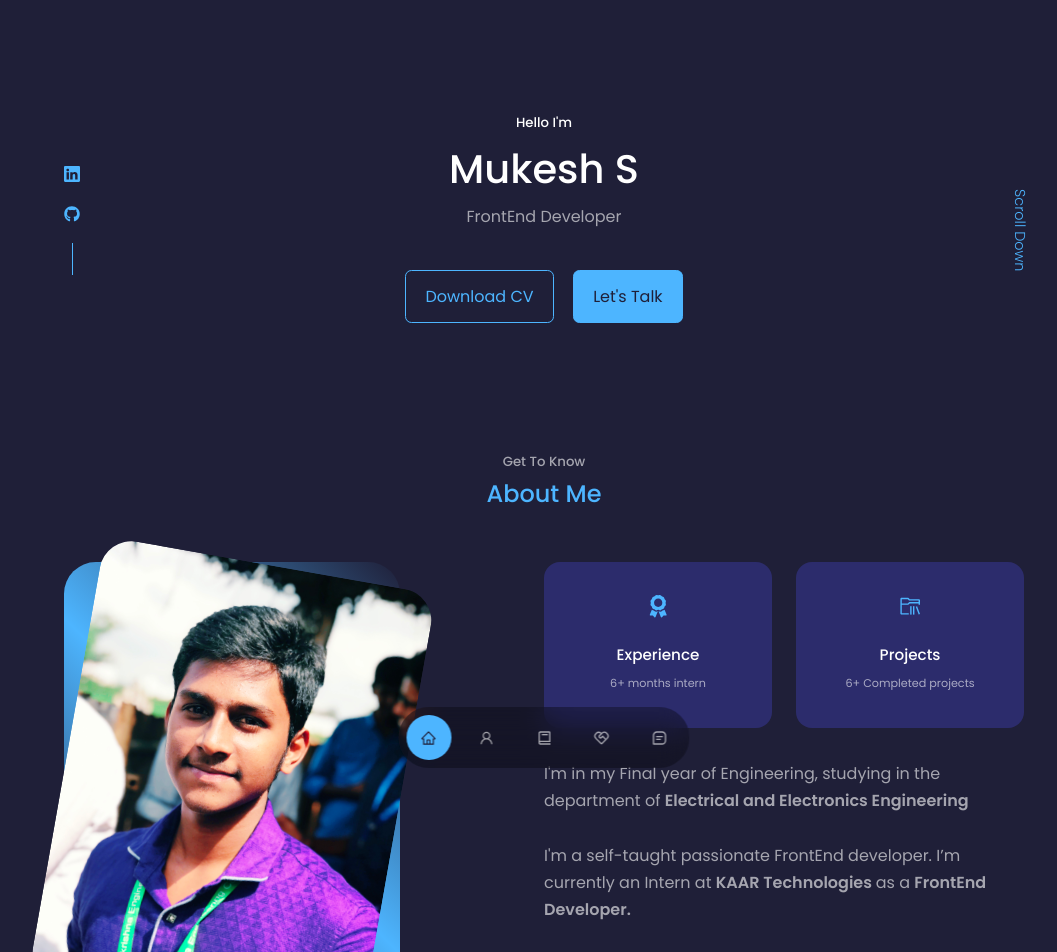
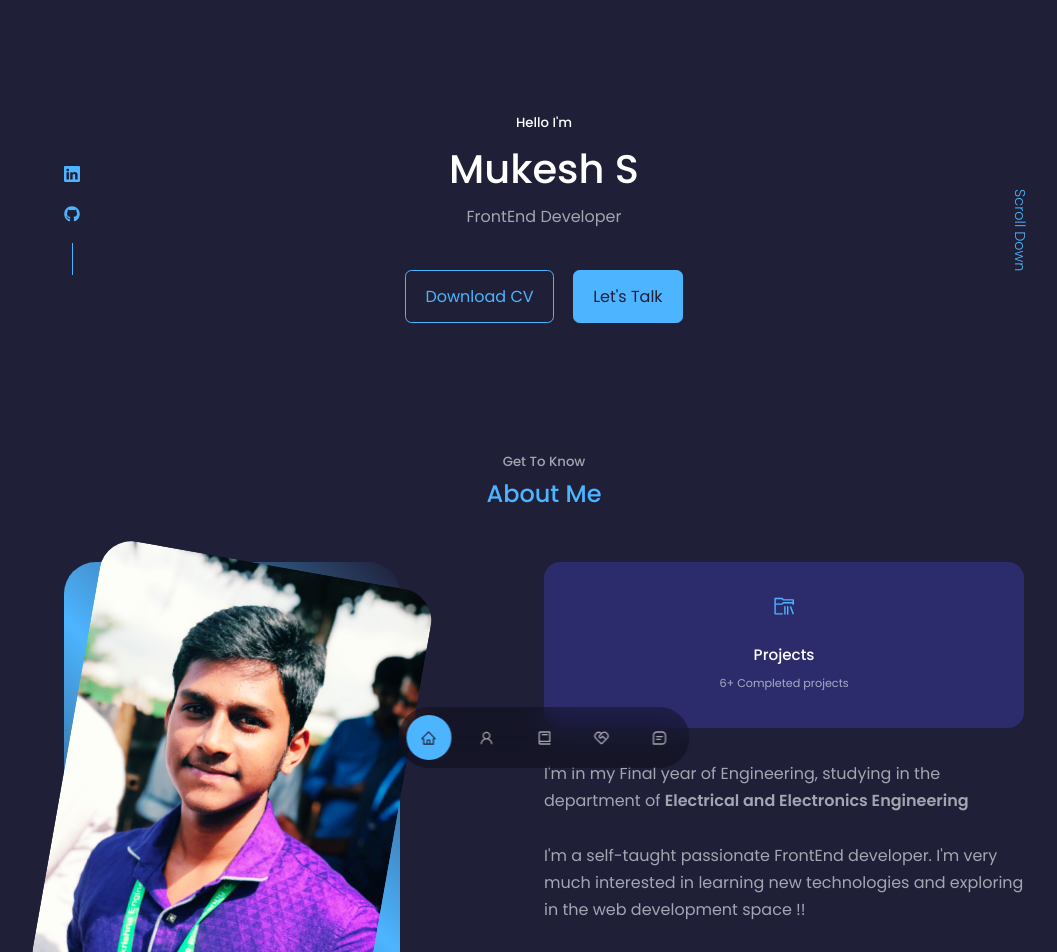
Before and after one commit to Mukesh-Sonu/portfolio, a React (Create React App) app: page / in a window 1280 px wide. Shown: the top 952 px of the page, without its empty margins (96-1153 px from the left). Built offline with nearby package versions, Linux system fonts and the light colour scheme.

Commit message:
Uploaded Resume

```diff
--- a/src/components/about/About.jsx
+++ b/src/components/about/About.jsx
@@ -1,7 +1,5 @@
 import "./about.css";
 import im2 from "../../assests/im2.jpeg";
-import { FaAward } from "react-icons/fa";
-import { FiUsers } from "react-icons/fi";
 import { VscFolderLibrary } from "react-icons/vsc";
 function About() {
   return (
@@ -12,18 +10,12 @@ function About() {
       <div className="container about__container">
         <div className="about__me">
           <div className="about__me-image">
-            <img src={im2} alt="About Image" />
+            <img src={im2} alt="About Img" />
           </div>
         </div>
 
         <div className="about__content">
           <div className="about__cards">
-            <div className="about__card">
-              <FaAward className="about__icon" />
-              <h5>Experience</h5>
-              <small>6+ months intern</small>
-            </div>
-
             <div className="about__card">
               <VscFolderLibrary className="about__icon" />
               <h5>Projects</h5>
@@ -34,9 +26,9 @@ function About() {
             I'm in my Final year of Engineering, studying in the department of{" "}
             <strong>Electrical and Electronics Engineering </strong> <br />
             <br />
-            I'm a self-taught passionate FrontEnd developer. I’m currently an
-            Intern at <strong>KAAR Technologies </strong> as a{" "}
-            <strong>FrontEnd Developer.</strong>
+            I'm a self-taught passionate FrontEnd developer. I'm very much
+            interested in learning new technologies and exploring in the web
+            development space !!
           </p>
 
           <a href="#contact" className="btn btn-primary">
--- a/src/components/about/about.css
+++ b/src/components/about/about.css
@@ -28,7 +28,7 @@
 }
 .about__cards {
   display: grid;
-  grid-template-columns: repeat(2, 1fr);
+  grid-template-columns: 1fr;
   gap: 1.5rem;
 }
 .about__card {
@@ -92,7 +92,7 @@
   }
 
   .about__cards {
-    grid-template-columns: 1fr 1fr;
+    grid-template-columns: 1fr;
     gap: 1rem;
   }
   .about__content {
```
Also changed, not shown: 1 other file (tests, documents, lock files or other folders).
